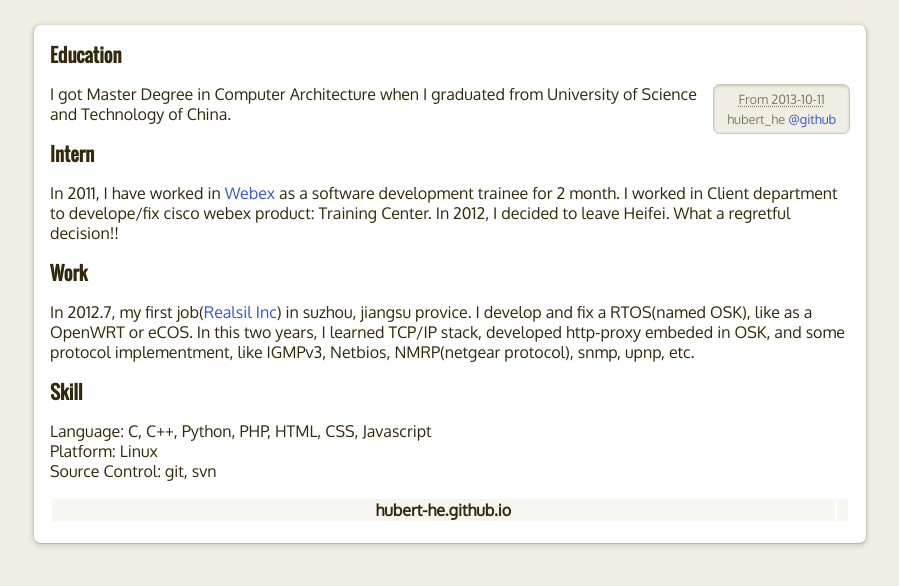
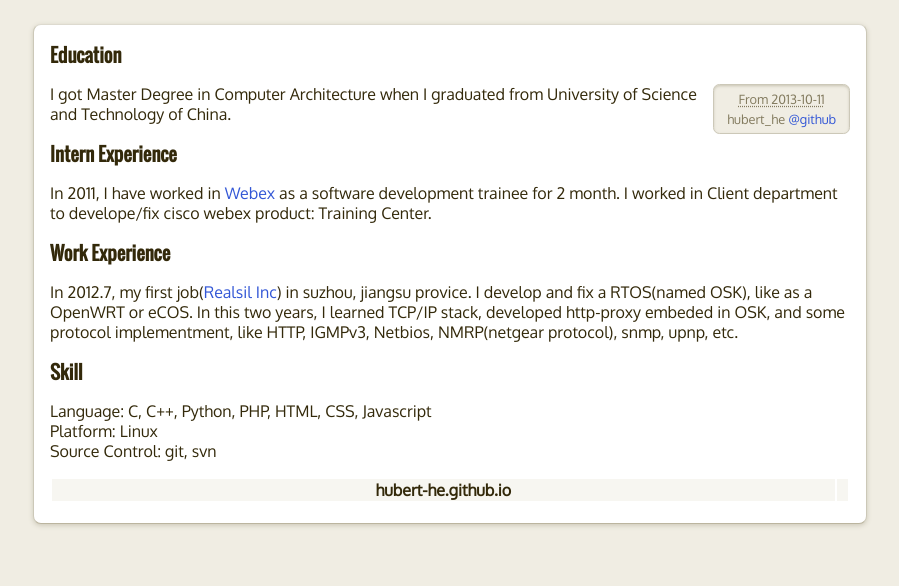
Before and after one commit to hubert-he/hubert-he.github.com, a plain HTML site: page aboutme.html in a window 1280 px wide. Shown: the whole page, without its empty margins (190-1089 px from the left). Drawn offline with Linux system fonts and the light colour scheme.

Commit message:
modify aboutme

```diff
--- a/aboutme.html
+++ b/aboutme.html
@@ -30,19 +30,18 @@
         <!-- /.post-info -->
         <p> I got Master Degree in Computer Architecture when I graduated from University of Science and Technology of China.</p>
 		<h1 class="entry-title">
-          Intern
+          Intern Experience
         </h1>
 		<p>In 2011, I have worked in <a target="view_window" href="http://www.webex.com/">Webex</a> as a software development trainee for 2 month.
 		I worked in Client department to develope/fix cisco webex product: Training Center.
-		In 2012, I decided to leave Heifei. What a regretful decision!!
 		</p>
 		<h1 class="entry-title">
-          Work
+          Work Experience
         </h1>
 		<p>
 		In 2012.7, my first job(<a target="view_window" href="http://www.realsil.com.cn">Realsil Inc</a>) in suzhou, jiangsu provice.
         I develop and fix a RTOS(named OSK), like as a OpenWRT or eCOS. In this two years, I learned TCP/IP stack, developed http-proxy embeded in OSK, and
-		some protocol implementment, like IGMPv3, Netbios, NMRP(netgear protocol), snmp, upnp, etc.
+		some protocol implementment, like HTTP, IGMPv3, Netbios, NMRP(netgear protocol), snmp, upnp, etc.
         </p>
 		<h1 class="entry-title">
           Skill
```
